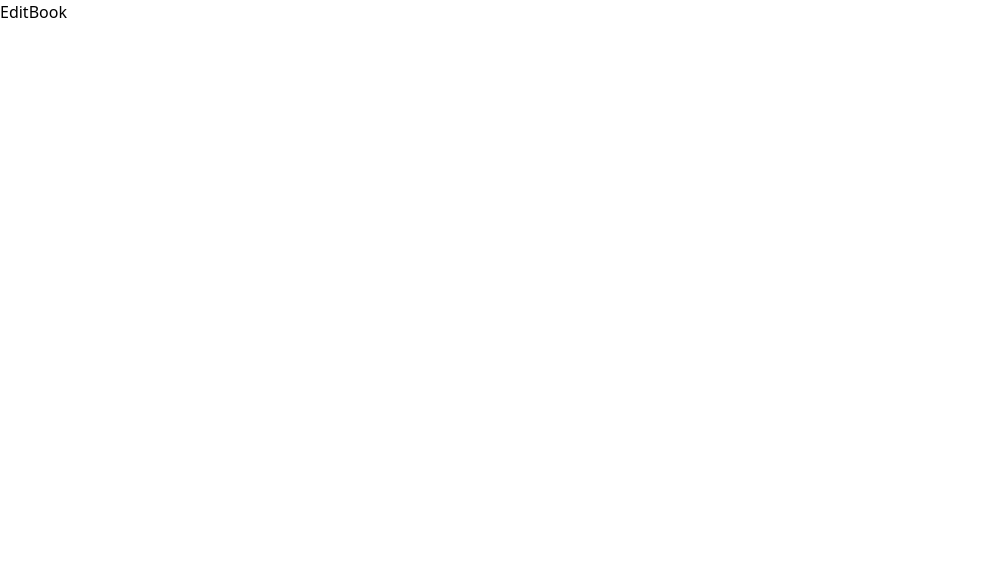
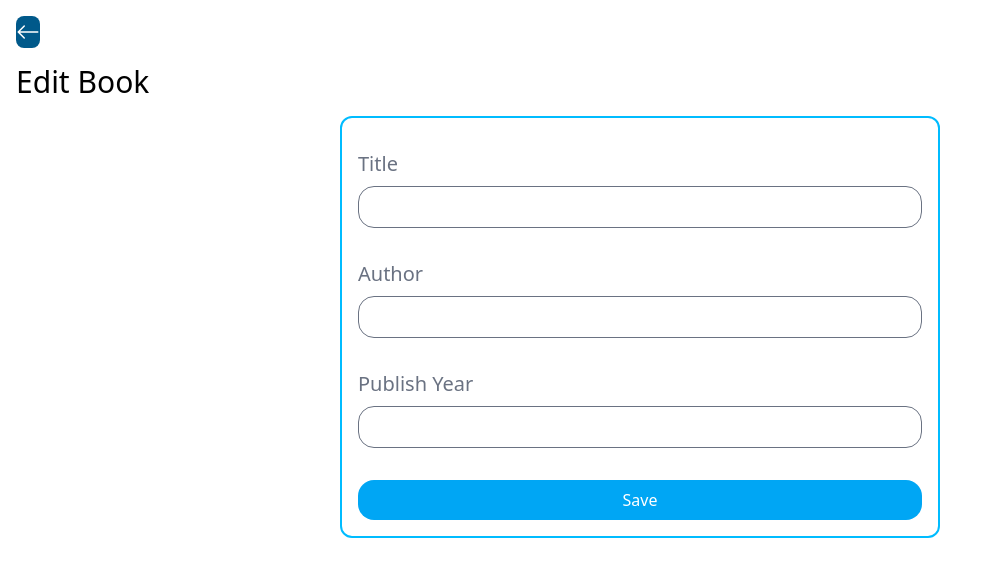
Before and after one commit to furkankuluncakli/MERN--Book-Store, a React (Vite) app in the folder frontend/: page /books/edit/1 in a window 1280 px wide. Shown: the top 576 px of the page, without its empty margins (0-1002 px from the left). Built offline with nearby package versions, Linux system fonts and the light colour scheme; no server answers.

Commit message:
feat: implement EditBook page with form inputs, loading state, and error handling; add BackButton and Spinner components

```diff
--- a/frontend/src/pages/EditBook.jsx
+++ b/frontend/src/pages/EditBook.jsx
@@ -1,9 +1,97 @@
-import React from 'react'
+import axios from "axios";
+import { useEffect, useState } from "react";
+import { useNavigate, useParams } from "react-router-dom";
+import BackButton from "../components/BackButton";
+import Spinner from "../components/Spinner";
 
 function EditBook() {
+  const [title, setTitle] = useState("");
+  const [author, setAuthor] = useState("");
+  const [publishYear, setPublishYear] = useState();
+
+  const [loading, setLoading] = useState(false);
+
+  const navigate = useNavigate();
+  const { id } = useParams();
+
+  useEffect(() => {
+    setLoading(true);
+    axios
+      .get(`http://localhost:5555/books/${id}`)
+      .then((res) => {
+        setTitle(res.data.title);
+        setAuthor(res.data.author);
+        setPublishYear(res.data.publishYear);
+
+        setLoading(false);
+      })
+      .catch((err) => {
+        console.log(err);
+        setLoading(false);
+      });
+  }, []);
+
+  const handleEditBook = () => {
+    setLoading(true);
+    const data = {
+      title,
+      author,
+      publishYear,
+    };
+    axios
+      .put(`http://localhost:5555/books/${id}`, data)
+      .then((response) => {
+        setLoading(false);
+        navigate("/");
+      })
+      .catch((error) => {
+        alert("An error happened. Please control fields");
+        console.log(error);
+        setLoading(false);
+      });
+  };
   return (
-    <div>EditBook</div>
-  )
+    <div className="p-4">
+      <BackButton />
+      <h1 className="text-3xl my-4">Edit Book</h1>
+      {loading ? <Spinner /> : ""}
+      <div className="flex flex-col border-2 border-sky-400 rounded-xl w-[600px] p-4 mx-auto">
+        <div className="my-4">
+          <label className="text-xl mr-4 text-gray-500">Title</label>
+          <input
+            className="border border-gray-500 px-4 py-2 w-full rounded-2xl mt-2"
+            type="text"
+            value={title}
+            onChange={(e) => setTitle(e.target.value)}
+          />
+        </div>
+        <div className="my-4">
+          <label className="text-xl mr-4 text-gray-500">Author</label>
+          <input
+            className="border border-gray-500 px-4 py-2 w-full rounded-2xl mt-2"
+            type="text"
+            value={author}
+            onChange={(e) => setAuthor(e.target.value)}
+          />
+        </div>
+        <div className="my-4">
+          <label className="text-xl mr-4 text-gray-500">Publish Year</label>
+          <input
+            className="border border-gray-500 px-4 py-2 w-full rounded-2xl mt-2"
+            type="text"
+            value={publishYear}
+            onChange={(e) => setPublishYear(e.target.value)}
+          />
+        </div>
+        <button
+          className="bg-sky-500 text-white p-2 rounded-2xl mt-4 cursor-pointer"
+          onClick={handleEditBook}
+        >
+          Save
+        </button>
+      </div>
+    </div>
+  );
 }
 
-export default EditBook
+export default EditBook;
```
